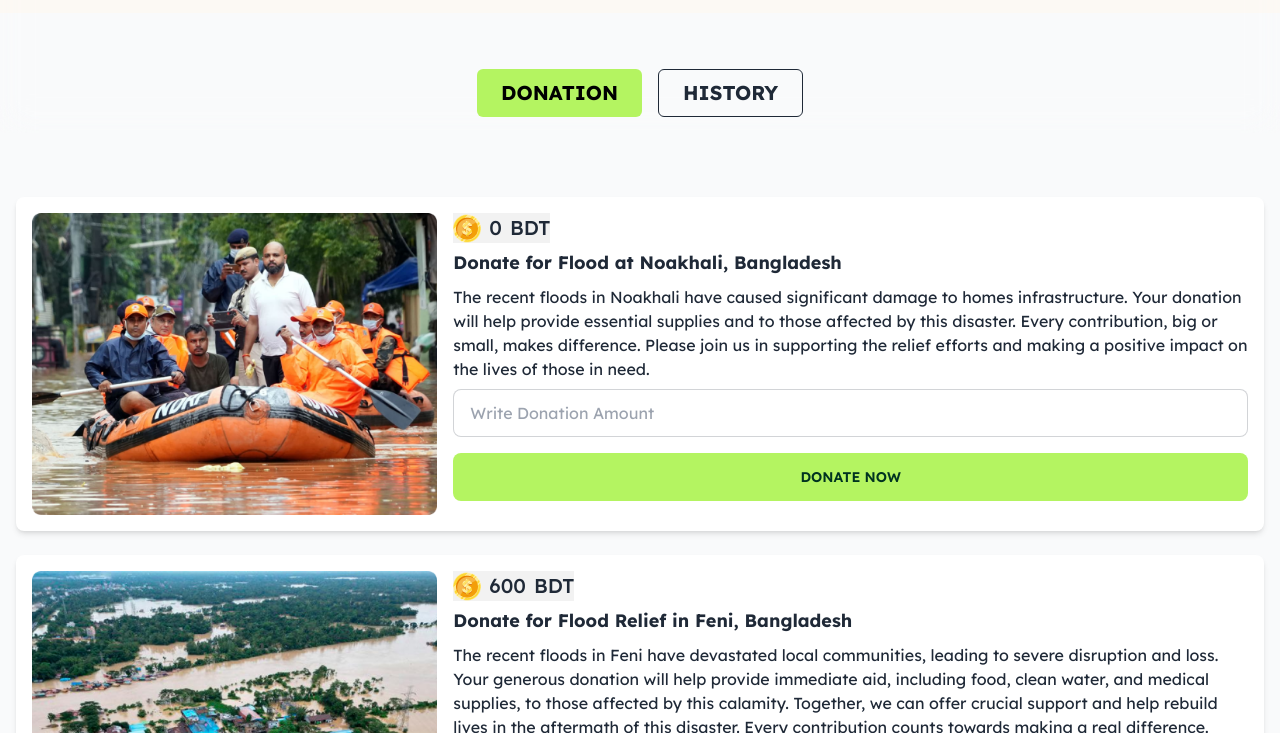
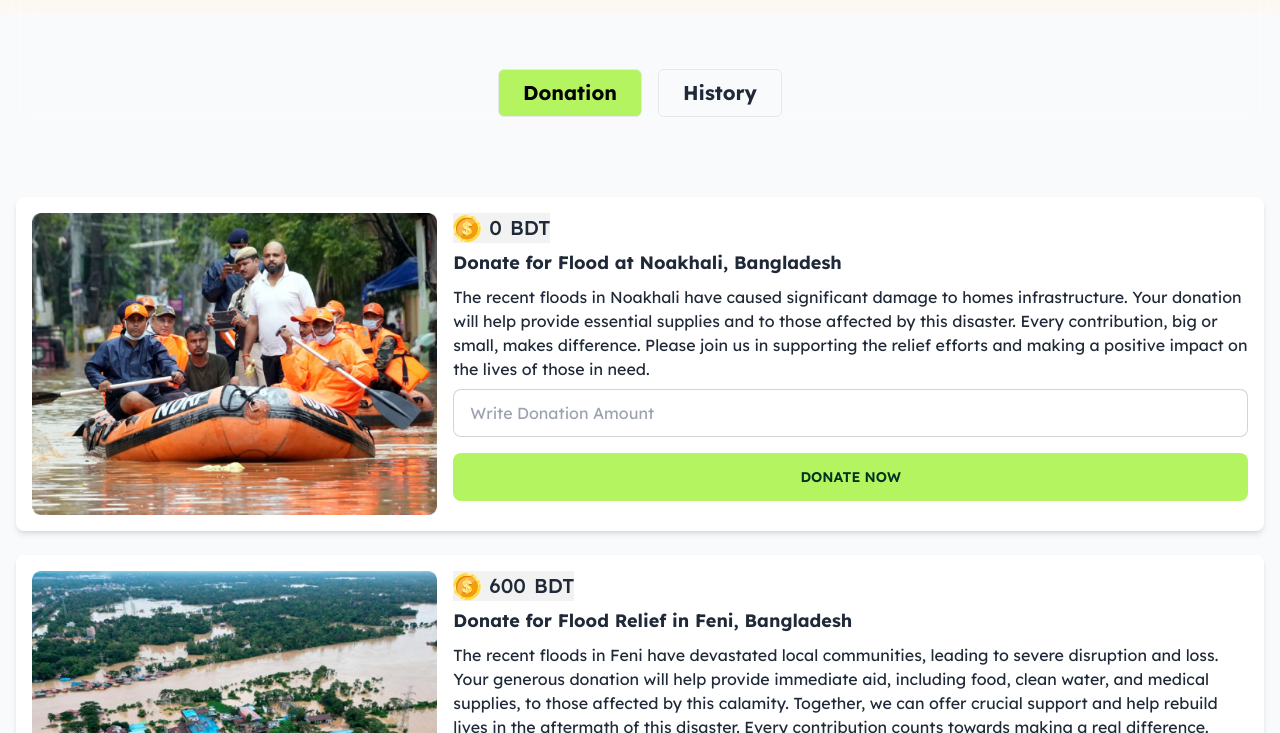
Before and after one commit to pgrmrmortuja/Assignment-5-PH, a plain HTML site: page index.html in a window 1280 px wide. Shown: the part 67-800 px from the top of the page. Drawn offline with nearby package versions, Linux system fonts and the light colour scheme.

Commit message:
button updated

```diff
--- a/index.html
+++ b/index.html
@@ -46,9 +46,9 @@
         <div class="py-4">
             <div class="container mt-10 px-4 mx-auto flex justify-center items-center gap-4">
                 <button id="donationBtn"
-                    class="btn btn-primary bg-[#B4F461] border-none px-6 py-2 md:text-[20px] rounded-md font-bold text-black">Donation</button>
+                    class=" bg-[#B4F461] px-6 py-2 md:text-[20px] rounded-md font-bold text-black border hover:bg-green-500">Donation</button>
                 <button id="historyBtn"
-                    class="btn btn-outline px-6 py-2 md:text-[20px] rounded-md font-bold">History</button>
+                    class=" px-6 py-2 md:text-[20px] rounded-md font-bold border hover:bg-green-500">History</button>
             </div>
         </div>
 
```
